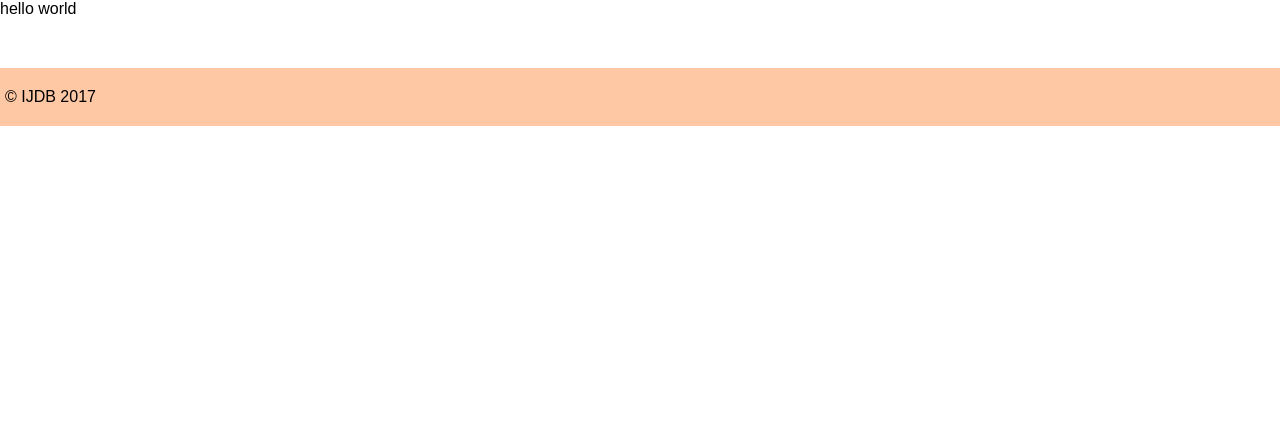
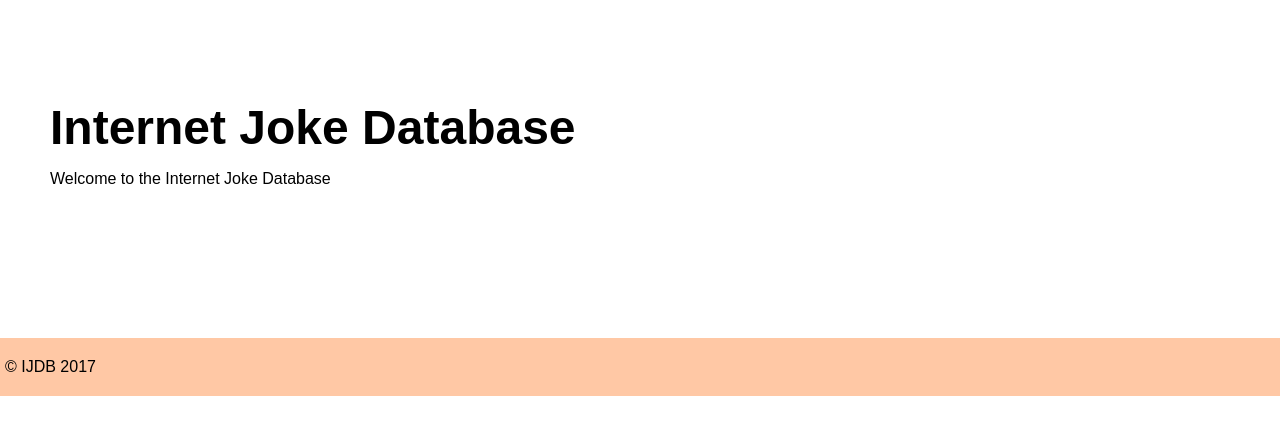
Before and after one commit to mdshemul48/learning-php, a PHP site: page / in a window 1280 px wide. Shown: the part 276-711 px from the top of the page. Run offline with PHP 8.4, Linux system fonts and the light colour scheme; data that the repository does not hold is empty.

Commit message:
adding home page

```diff
--- a/public/index.php
+++ b/public/index.php
@@ -1,8 +1,8 @@
 <?php
 
-
+$title = "Home | IJDB";
 ob_start();
-echo "hello world";
+include __DIR__ . "/../template/home.html.php";
 $output = ob_get_clean();
 
 
--- a/public/jokes.css
+++ b/public/jokes.css
@@ -31,3 +31,11 @@ footer {
   padding: 20px 5px;
   margin-top: 50px;
 }
+
+.home-welcome {
+  padding: 100px 50px;
+}
+.home-welcome h2 {
+  font-size: 3rem;
+  margin-bottom: 15px;
+}
--- /dev/null
+++ b/template/home.html.php
@@ -0,0 +1,4 @@
+<div class="home-welcome">
+    <h2>Internet Joke Database</h2>
+    <p>Welcome to the Internet Joke Database</p>
+</div>
```
